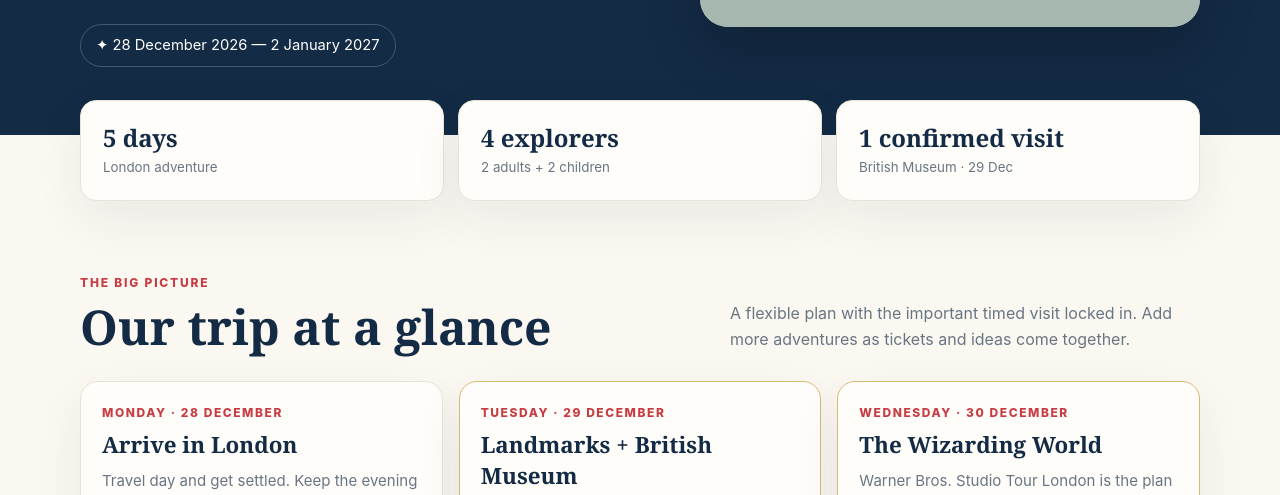
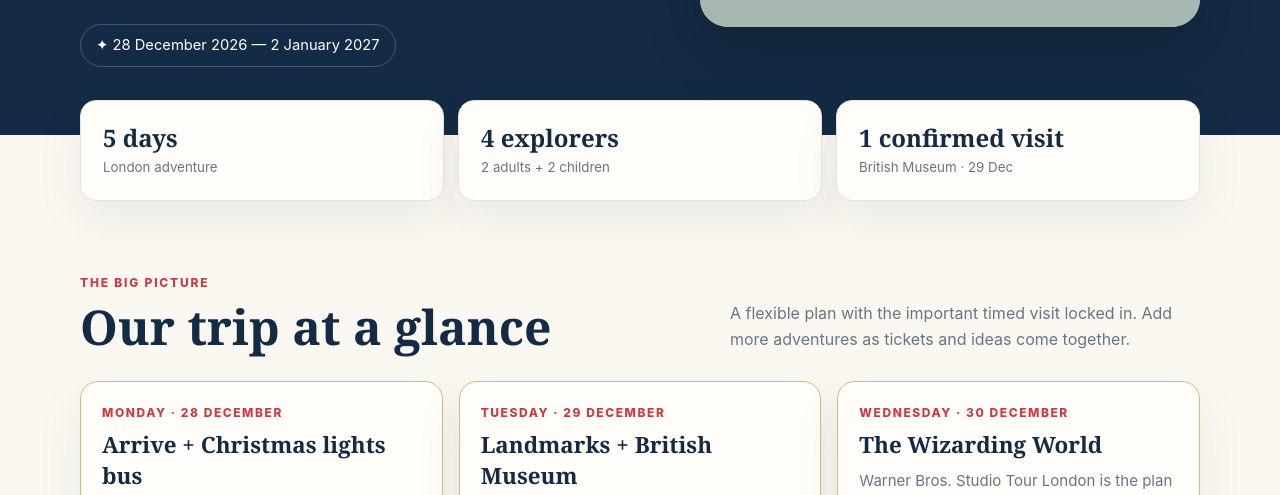
Before and after one commit to ChrisBeast67/london-family-trip, a plain HTML site: page index.html in a window 1280 px wide. Shown: the part 457-952 px from the top of the page. Drawn offline with Linux system fonts and the light colour scheme.

Commit message:
Add Christmas lights night bus idea for arrival evening

```diff
--- a/index.html
+++ b/index.html
@@ -39,7 +39,7 @@ footer{background:var(--navy);color:#dce4eb;padding:35px 0}.foot{display:flex;ju
  <section id="plan"><div class="wrap">
   <div class="section-head"><div><div class="kicker">The big picture</div><h2>Our trip at a glance</h2></div><p>A flexible plan with the important timed visit locked in. Add more adventures as tickets and ideas come together.</p></div>
   <div class="days">
-   <article class="day"><div class="date">Monday · 28 December</div><h3>Arrive in London</h3><p>Travel day and get settled. Keep the evening easy with a wander and dinner nearby.</p><span class="status">Flexible day</span></article>
+   <article class="day featured"><div class="date">Monday · 28 December</div><h3>Arrive + Christmas lights bus</h3><p>Arrive at 4:00pm, check in and have something to eat. If timing works, enjoy an evening open-top bus tour to see London’s Christmas lights.</p><span class="status planned">Evening idea · tickets to book</span></article>
    <article class="day featured"><div class="date">Tuesday · 29 December</div><h3>Landmarks + British Museum</h3><p>Morning walk to Big Ben and the London Eye, then the museum timed entry at 11:20.</p><span class="status booked">✓ Museum booked · 11:20</span></article>
    <article class="day featured"><div class="date">Wednesday · 30 December</div><h3>The Wizarding World</h3><p>Warner Bros. Studio Tour London is the plan for today. Check availability and book before travelling.</p><span class="status planned">Tickets to confirm</span></article>
    <article class="day"><div class="date">Thursday · 31 December</div><h3>New Year's Eve</h3><p>Keep the day and evening flexible. London's official fireworks viewing areas require tickets.</p><span class="status">Plan later</span></article>
@@ -68,6 +68,7 @@ footer{background:var(--navy);color:#dce4eb;padding:35px 0}.foot{display:flex;ju
  <section id="highlights"><div class="wrap">
   <div class="section-head"><div><div class="kicker">Things to look forward to</div><h2>Trip highlights</h2></div><p>Useful links and a few ideas to help make each stop special.</p></div>
   <div class="cards">
+   <article class="place"><div class="place-art">🚌</div><div class="place-body"><h3>Christmas Lights Night Bus</h3><p><b>Suggested for 28 Dec evening · not booked.</b> A 90-minute open-top tour past London’s illuminated Christmas displays. Big Bus lists tours from 12 Nov to 30 Dec 2026; departure times vary by stop. Choose a later departure after you have arrived and settled in. Dress warmly!</p><a href="https://www.bigbustours.com/en/london/london-christmas-lights-bus-tour" target="_blank" rel="noopener">Check official tour times and tickets ↗</a></div></article>
    <article class="place"><div class="place-art">🏛️</div><div class="place-body"><h3>British Museum</h3><p><b>Booked · 29 Dec at 11:20.</b> Look out for the Rosetta Stone, Egyptian mummies, Parthenon sculptures and the Great Court. Allow around 2–3 hours.</p><a href="https://www.britishmuseum.org/visit" target="_blank" rel="noopener">Visit the official website ↗</a></div></article>
    <article class="place"><div class="place-art">⚡</div><div class="place-body"><h3>Harry Potter Studio Tour</h3><p><b>Planned · 30 Dec, not yet confirmed.</b> Allow around 3–4 hours inside, plus travel to and from the studios. Check ticket availability before making plans.</p><a href="https://www.wbstudiotour.co.uk/tickets/" target="_blank" rel="noopener">Official tickets ↗</a> · <a href="https://book.wbstudiotour.com/?event_type_id=2&amp;site_id=1" target="_blank" rel="noopener">Booking page ↗</a></div></article>
    <article class="place"><div class="place-art">🕰️</div><div class="place-body"><h3>Big Ben</h3><p>One of London's most recognisable sights beside the Houses of Parliament. Great views from Westminster Bridge.</p><a href="https://www.parliament.uk/visiting/" target="_blank" rel="noopener">Visit UK Parliament ↗</a></div></article>
```
